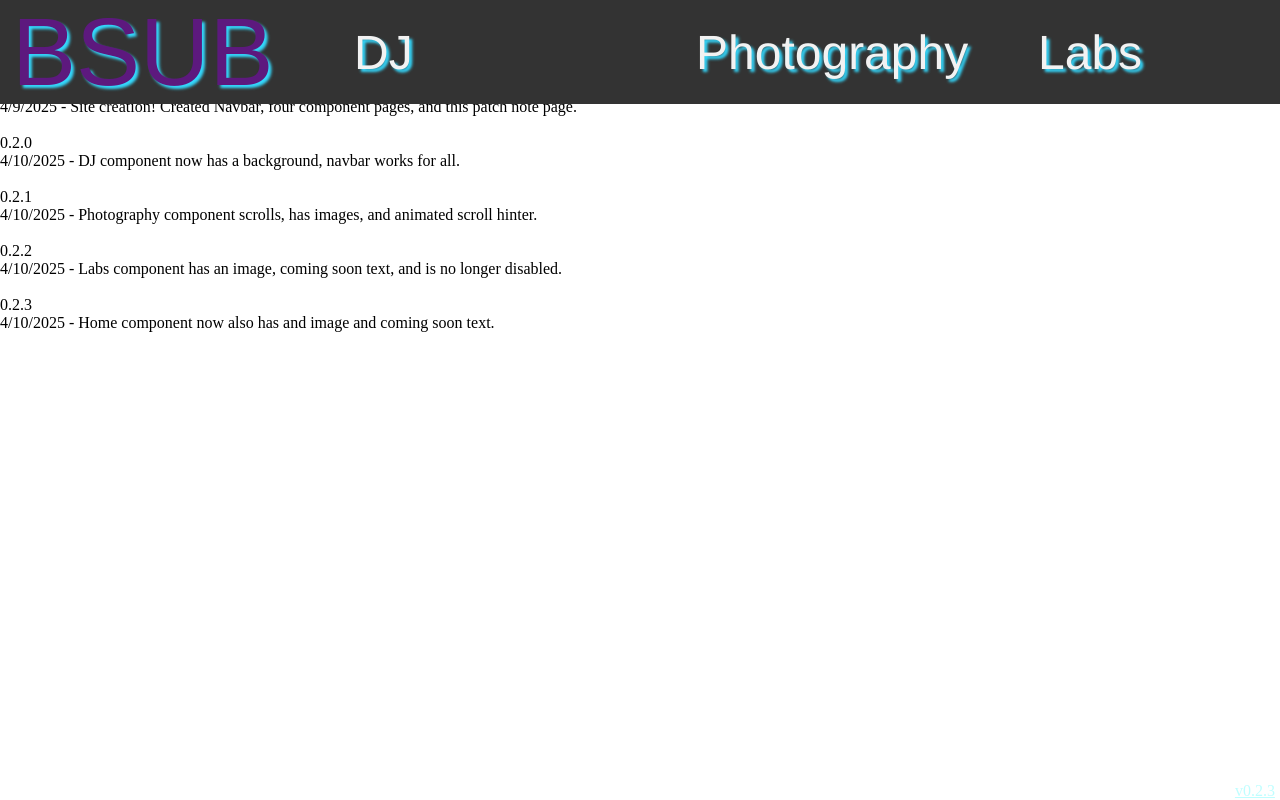
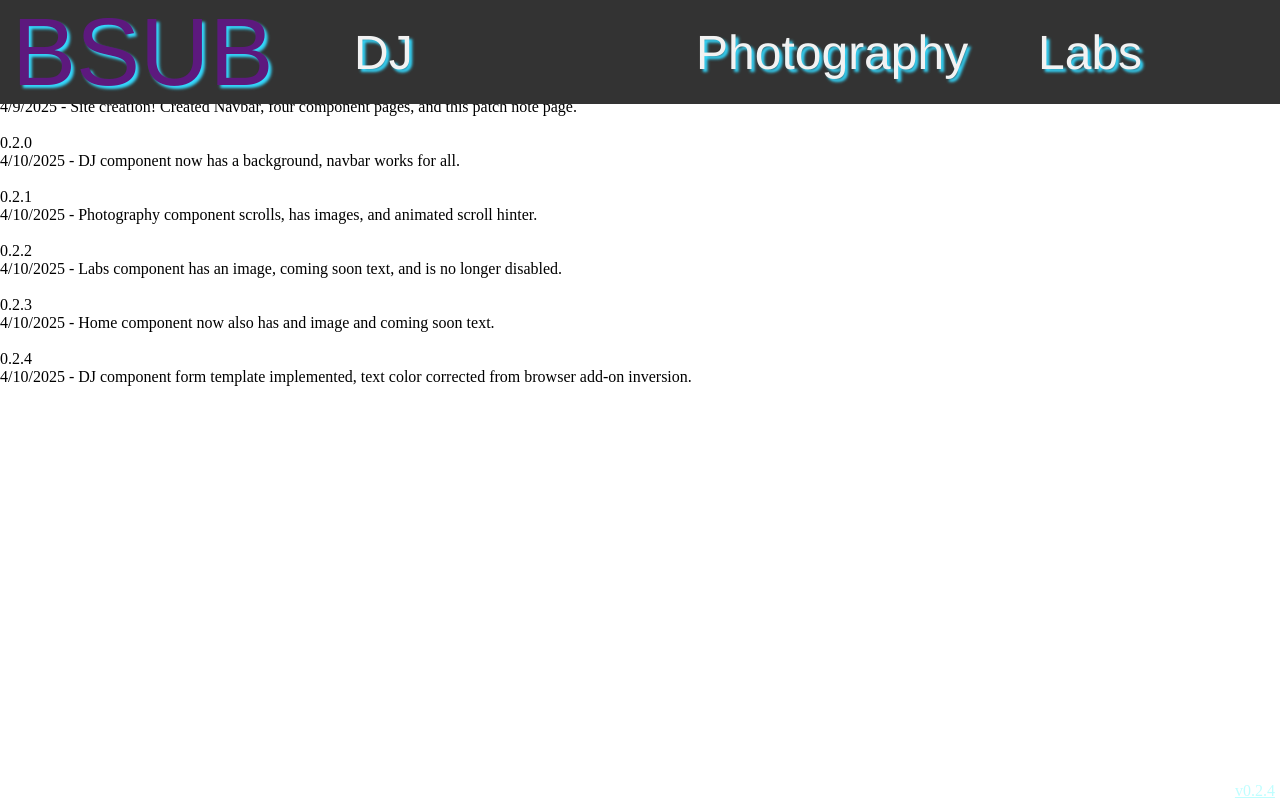
Before and after one commit to william-newman/starcallerbsub, an Angular app: page /version-history in a window 1280 px wide. Built offline with nearby package versions, Linux system fonts and the light colour scheme.

Commit message:
Update patch notes and esbuild

```diff
--- a/package.json
+++ b/package.json
@@ -21,6 +21,7 @@
     "@angular/platform-server": "^17.3.0",
     "@angular/router": "^17.3.0",
     "@angular/ssr": "^17.3.3",
+    "esbuild": "^0.25.2",
     "express": "^4.18.2",
     "firebase": "^11.6.0",
     "rxjs": "~7.8.0",
--- a/src/app/app.component.ts
+++ b/src/app/app.component.ts
@@ -9,6 +9,6 @@ import { RouterLink, RouterOutlet } from '@angular/router';
   styleUrl: './app.component.scss'
 })
 export class AppComponent {
-  version = 'v0.2.3'
+  version = 'v0.2.4'
 
 }
--- a/src/app/hidden/version-history/version-history.component.html
+++ b/src/app/hidden/version-history/version-history.component.html
@@ -26,4 +26,9 @@
     4/10/2025 - Home component now also has and image and coming soon text.
   </div>
   <br />
+  <div id="patch-six">
+    <div class="version-number">0.2.4</div>
+    4/10/2025 - DJ component form template implemented, text color corrected from browser add-on inversion.
+  </div>
+  <br />
 </div>
```
Also changed, not shown: 1 other file (tests, documents, lock files or other folders).
